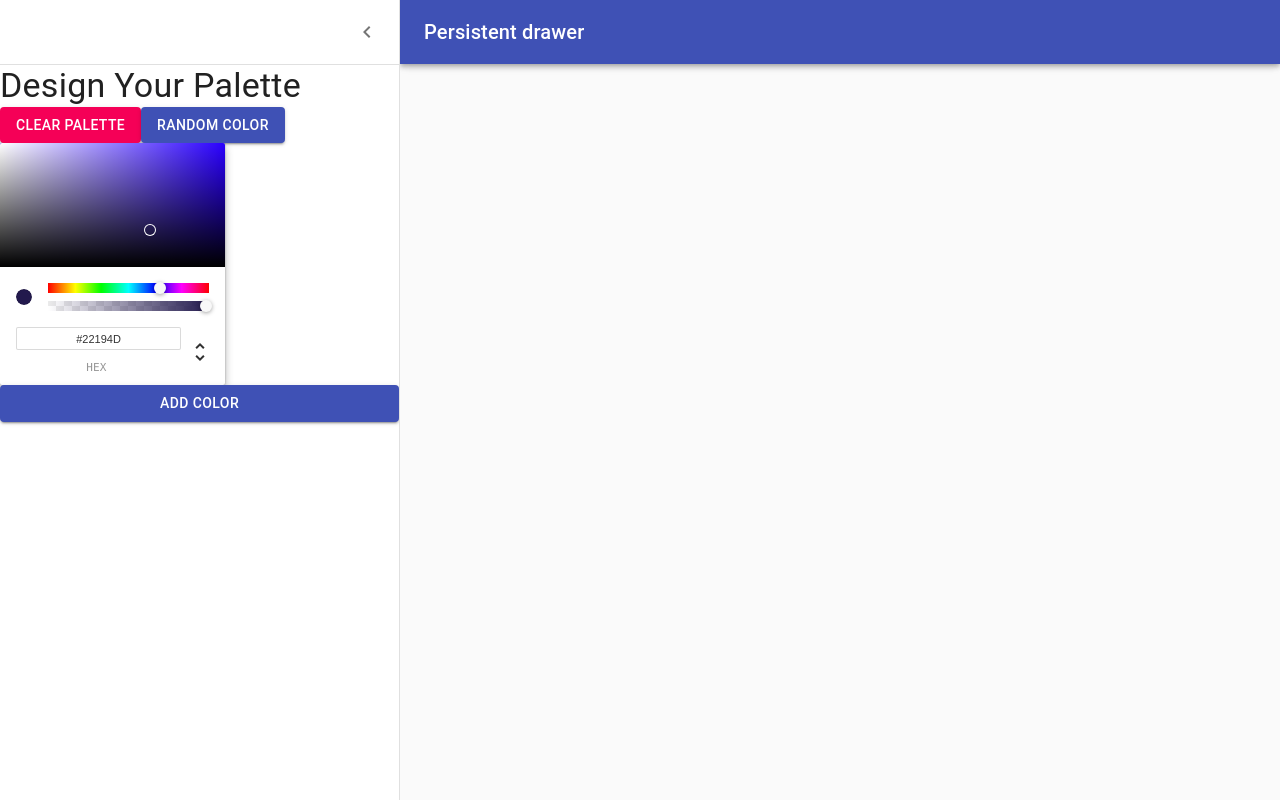
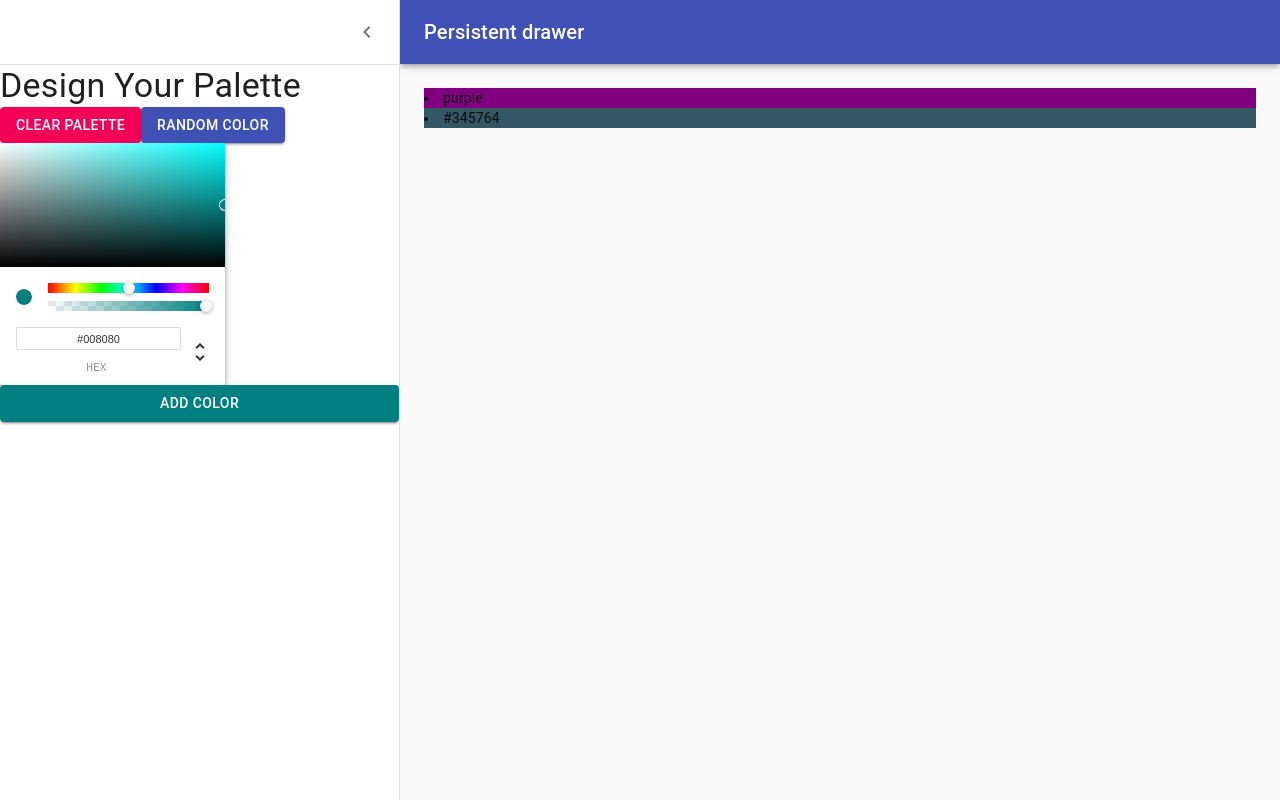
Before and after one commit to Hady207/react-color-palette, a React (Create React App) app: page /palette/new in a window 1280 px wide. Both pictures are taken after a click on the button "open drawer". Built offline with nearby package versions, Linux system fonts and the light colour scheme.

Commit message:
Connect colorpicker to button

```diff
--- a/src/NewPaletteForm.js
+++ b/src/NewPaletteForm.js
@@ -1,4 +1,4 @@
-import React from "react";
+import React, { useState } from "react";
 import clsx from "clsx";
 import { makeStyles, useTheme } from "@material-ui/core/styles";
 import Drawer from "@material-ui/core/Drawer";
@@ -84,6 +84,8 @@ export default function NewPaletteForm() {
   const classes = useStyles();
   const theme = useTheme();
   const [open, setOpen] = React.useState(false);
+  const [currentColor, setCurrentColor] = useState("teal");
+  const [colors, setColors] = useState(["purple", "#345764"]);
 
   const handleDrawerOpen = () => {
     setOpen(true);
@@ -91,6 +93,14 @@ export default function NewPaletteForm() {
 
   const handleDrawerClose = () => {
     setOpen(false);
+  };
+
+  const updateCurrentColor = (newColor) => {
+    setCurrentColor(newColor.hex);
+  };
+
+  const addNewColor = () => {
+    setColors((oldColor) => [...oldColor, currentColor]);
   };
 
   return (
@@ -145,8 +155,16 @@ export default function NewPaletteForm() {
             Random Color
           </Button>
         </div>
-        <ChromePicker onChangeComplete={(newColor) => console.log(newColor)} />
-        <Button variant="contained" color="primary">
+        <ChromePicker
+          color={currentColor}
+          onChangeComplete={updateCurrentColor}
+        />
+        <Button
+          variant="contained"
+          color="primary"
+          style={{ backgroundColor: currentColor }}
+          onClick={addNewColor}
+        >
           Add Color
         </Button>
       </Drawer>
@@ -156,6 +174,9 @@ export default function NewPaletteForm() {
         })}
       >
         <div className={classes.drawerHeader} />
+        {colors.map((color) => (
+          <li style={{ backgroundColor: color }}>{color}</li>
+        ))}
       </main>
     </div>
   );
```
